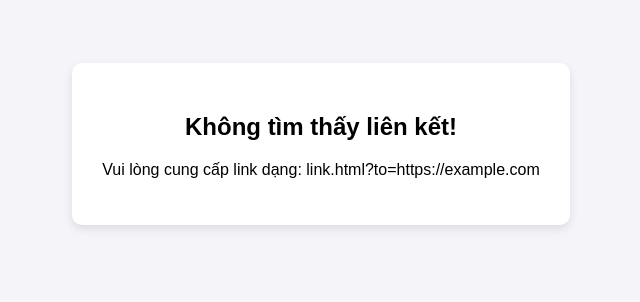
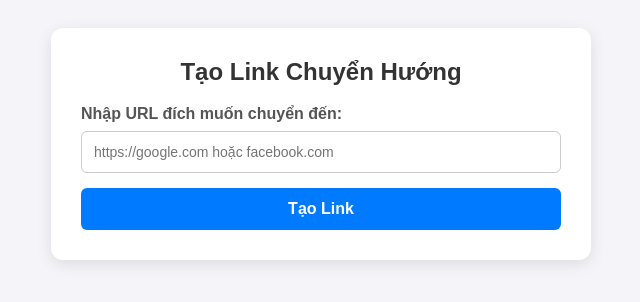
Before and after one commit to webbhio4Su/link, a plain HTML site: page link.html in a window 1280 px wide. Shown: the part 256-558 px from the top of the page, without its empty margins (319-959 px from the left). Drawn offline with Linux system fonts and the light colour scheme.

Commit message:
Update link.html

```diff
--- a/link.html
+++ b/link.html
@@ -3,70 +3,128 @@
 <head>
     <meta charset="UTF-8">
     <meta name="viewport" content="width=device-width, initial-scale=1.0">
-    <title>Đang chuyển hướng...</title>
+    <title>Công Cụ Tạo Link Chuyển Hướng</title>
     <style>
         body {
             font-family: Arial, sans-serif;
+            background-color: #f4f4f9;
             display: flex;
             justify-content: center;
             align-items: center;
             height: 100vh;
             margin: 0;
-            background-color: #f4f4f9;
         }
-        .card {
-            background: white;
+        .container {
+            background: #ffffff;
             padding: 30px;
-            border-radius: 10px;
-            box-shadow: 0 4px 10px rgba(0, 0, 0, 0.1);
+            border-radius: 12px;
+            box-shadow: 0 4px 15px rgba(0, 0, 0, 0.1);
+            width: 100%;
+            max-width: 480px;
+        }
+        h2 {
+            margin-top: 0;
+            color: #333;
             text-align: center;
         }
-        .spinner {
-            border: 4px solid #f3f3f3;
-            border-top: 4px solid #3498db;
-            border-radius: 50%;
-            width: 30px;
-            height: 30px;
-            animation: spin 1s linear infinite;
-            margin: 15px auto;
+        label {
+            display: block;
+            margin-bottom: 8px;
+            color: #555;
+            font-weight: bold;
         }
-        @keyframes spin {
-            0% { transform: rotate(0deg); }
-            100% { transform: rotate(360deg); }
+        input[type="text"] {
+            width: 100%;
+            padding: 12px;
+            border: 1px solid #ccc;
+            border-radius: 6px;
+            box-sizing: border-box;
+            font-size: 14px;
+            margin-bottom: 15px;
+        }
+        button {
+            width: 100%;
+            padding: 12px;
+            background-color: #007bff;
+            color: white;
+            border: none;
+            border-radius: 6px;
+            font-size: 16px;
+            font-weight: bold;
+            cursor: pointer;
+            transition: background 0.3s;
+        }
+        button:hover {
+            background-color: #0056b3;
+        }
+        .result-box {
+            margin-top: 20px;
+            display: none;
+        }
+        .result-box input {
+            background-color: #e9ecef;
+        }
+        .copy-btn {
+            background-color: #28a745;
+            margin-top: 5px;
+        }
+        .copy-btn:hover {
+            background-color: #218838;
         }
     </style>
 </head>
 <body>
 
-    <div class="card">
-        <h2 id="status">Đang chuyển hướng...</h2>
-        <div class="spinner" id="loader"></div>
-        <p id="message">Vui lòng chờ trong giây lát.</p>
+<div class="container">
+    <h2>Tạo Link Chuyển Hướng</h2>
+
+    <label for="destination">Nhập URL đích muốn chuyển đến:</label>
+    <input type="text" id="destination" placeholder="https://google.com hoặc facebook.com">
+
+    <button onclick="generateLink()">Tạo Link</button>
+
+    <div class="result-box" id="resultBox">
+        <label for="generatedLink">Link chuyển hướng của bạn:</label>
+        <input type="text" id="generatedLink" readonly>
+        <button class="copy-btn" onclick="copyLink()">Sao chép Link</button>
     </div>
+</div>
 
-    <script>
-        // Lấy thông số từ URL
-        const urlParams = new URLSearchParams(window.location.search);
-        const targetUrl = urlParams.get('to');
+<script>
+    function generateLink() {
+        let dest = document.getElementById('destination').value.trim();
+        if (!dest) {
+            alert('Vui lòng nhập đường dẫn!');
+            return;
+        }
 
-        if (targetUrl) {
-            // Kiểm tra xem URL có hợp lệ không (có http/https chưa)
-            let finalUrl = targetUrl;
-            if (!targetUrl.startsWith('http://') && !targetUrl.startsWith('https://')) {
-                finalUrl = 'https://' + targetUrl;
-            }
+        // Tự động thêm https:// nếu thiếu
+        if (!dest.startsWith('http://') && !dest.startsWith('https://')) {
+            dest = 'https://' + dest;
+        }
 
-            // Chuyển hướng sau 1 giây
-            setTimeout(() => {
-                window.location.href = finalUrl;
-            }, 1000);
-        } else {
-            // Trường hợp không nhập link
-            document.getElementById('status').innerText = 'Không tìm thấy liên kết!';
-            document.getElementById('loader').style.display = 'none';
-            document.getElementById('message').innerText = 'Vui lòng cung cấp link dạng: link.html?to=https://example.com';
-        }
-    </script>
+        // Lấy đường dẫn gốc của trang hiện tại (ví dụ: https://domain.com/ hoặc http://127.0.0.1:5500/)
+        const origin = window.location.origin + window.location.pathname.replace('index.html', '');
+
+        // Tạo link đầy đủ dạng .../link.html?to=...
+        const redirectUrl = `${origin}link.html?to=${encodeURIComponent(dest)}`;
+
+        document.getElementById('generatedLink').value = redirectUrl;
+        document.getElementById('resultBox').style.display = 'block';
+    }
+
+    function copyLink() {
+        const linkInput = document.getElementById('generatedLink');
+        linkInput.select();
+        linkInput.setSelectionRange(0, 99999); // Cho thiết bị di động
+
+        navigator.clipboard.writeText(linkInput.value).then(() => {
+            alert('Đã sao chép link thành công!');
+        }).catch(err => {
+            alert('Lỗi khi sao chép: ' + err);
+        });
+    }
+</script>
 
 </body>
 </html>
```
